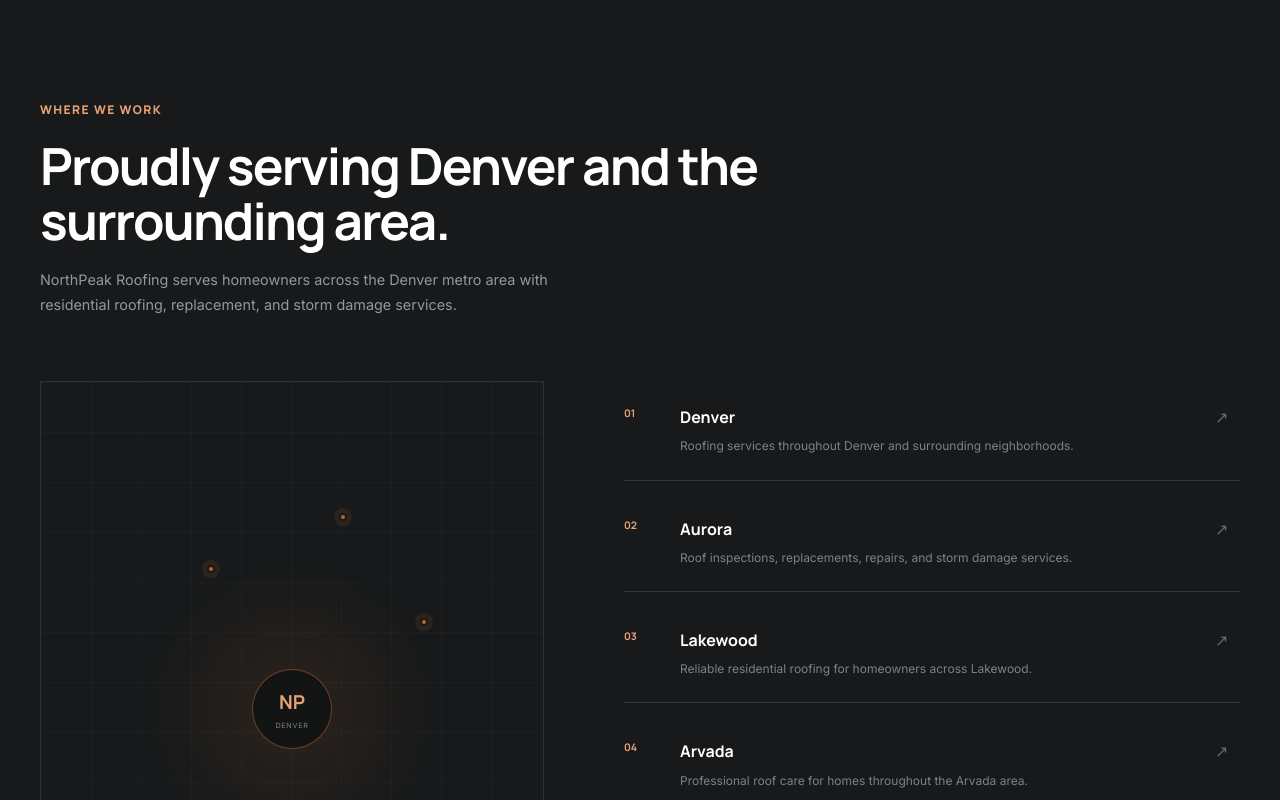
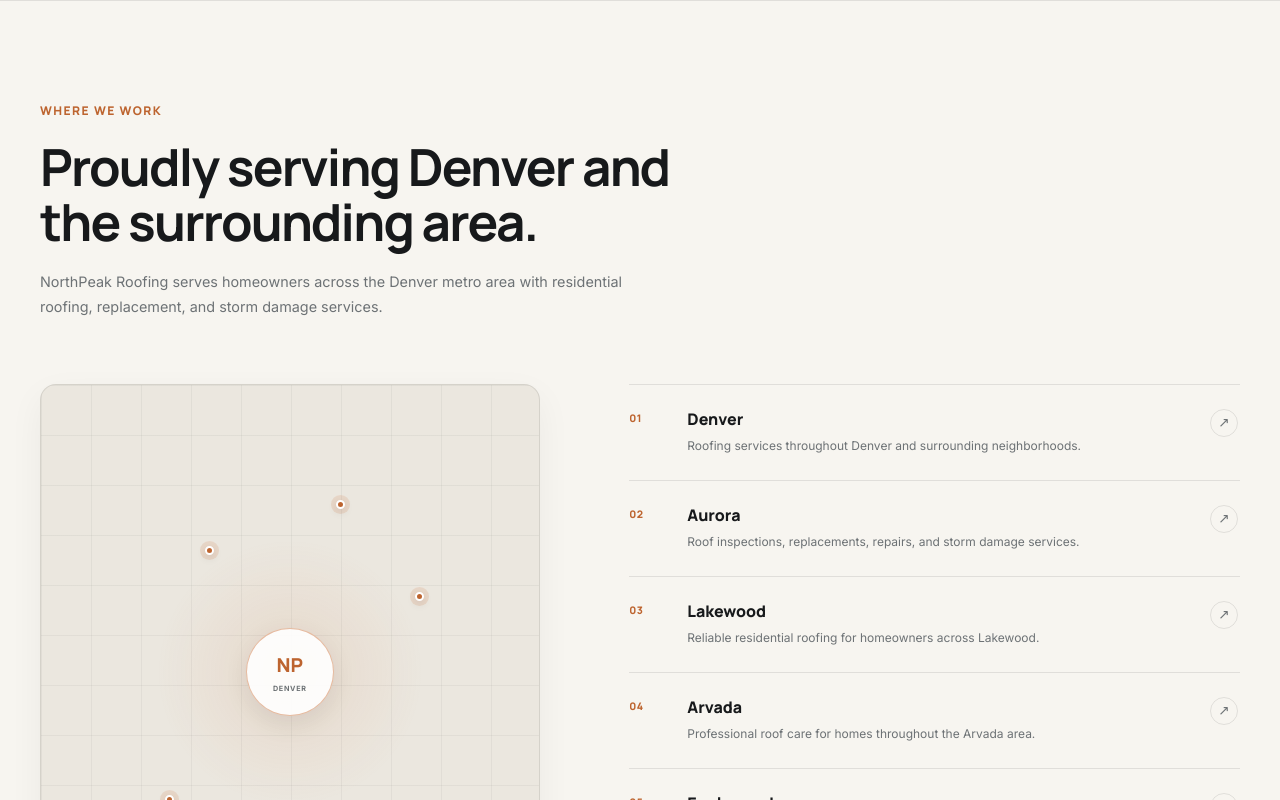
Before and after one commit to seeratfatimaworks-blip/North-Peak-Roofing, a React (Vite) app: page / in a window 1280 px wide. Shown: the part 9780-10580 px from the top of the page. Built offline with nearby package versions, Linux system fonts and the light colour scheme.

Commit message:
Redesign service areas section

```diff
--- a/src/components/home/ServiceAreas.css
+++ b/src/components/home/ServiceAreas.css
@@ -1,6 +1,9 @@
 .service-areas {
-    background: var(--color-charcoal);
-    color: var(--color-white);
+    background: var(--color-warm-white);
+
+    border-top: 1px solid var(--border-light);
+
+
 }
 
 .service-areas__inner {
@@ -10,85 +13,107 @@
     margin-inline: auto;
 
     padding-block: var(--space-4xl);
+
+
 }
 
 /* =========================
-   HEADING
+HEADING
 ========================= */
 
 .service-areas__heading {
-    max-width: 720px;
-}
-
-.service-areas__heading .eyebrow {
-    color: #e6a273;
+    max-width: 760px;
 }
 
 .service-areas__heading h2 {
+    max-width: 700px;
+
     margin-top: 1rem;
 
-    color: var(--color-white);
+    color: var(--color-charcoal);
+
+
 }
 
 .service-areas__heading p {
-    max-width: 570px;
+    max-width: 620px;
 
     margin-top: 1.25rem;
 
-    color: rgba(255, 255, 255, 0.55);
+    color: var(--color-muted);
 
     font-size: 0.9rem;
-    line-height: 1.7;
+    line-height: 1.75;
+
+
 }
 
 /* =========================
-   CONTENT
+CONTENT
 ========================= */
 
 .service-areas__content {
     display: grid;
-    grid-template-columns: 0.9fr 1.1fr;
+    grid-template-columns: minmax(280px, 0.9fr) minmax(350px, 1.1fr);
 
-    gap: 5rem;
+    gap: clamp(3rem, 7vw, 6rem);
 
     margin-top: 4rem;
+
+    align-items: stretch;
+
 }
 
 /* =========================
-   MAP
+MAP
 ========================= */
 
 .service-areas__map {
     position: relative;
-
     min-height: 500px;
 
     overflow: hidden;
 
-    border: 1px solid rgba(255, 255, 255, 0.1);
+    border: 1px solid var(--border-light);
+    border-radius: var(--radius-lg);
 
     background:
         radial-gradient(circle at center,
             rgba(201, 107, 50, 0.12),
             transparent 35%),
-        #17191a;
+        #ebe7df;
+
+    box-shadow:
+        0 12px 35px rgba(17, 19, 21, 0.05);
+
+
 }
+
+/* =========================
+MAP GRID
+========================= */
 
 .service-areas__map-grid {
     position: absolute;
+
     inset: 0;
 
-    opacity: 0.4;
+    opacity: 0.65;
 
     background-image:
-        linear-gradient(rgba(255, 255, 255, 0.06) 1px,
+        linear-gradient(rgba(17, 19, 21, 0.07) 1px,
             transparent 1px),
         linear-gradient(90deg,
-            rgba(255, 255, 255, 0.06) 1px,
+            rgba(17, 19, 21, 0.07) 1px,
             transparent 1px);
 
     background-size: 50px 50px;
+
 }
+
+/* =========================
+MAP CENTER
+========================= */
 
 .service-areas__map-center {
     position: absolute;
@@ -96,52 +121,70 @@
     top: 50%;
     left: 50%;
 
-    width: 80px;
-    height: 80px;
+    width: 88px;
+    height: 88px;
 
     display: flex;
     flex-direction: column;
+
     align-items: center;
     justify-content: center;
 
-    border: 1px solid rgba(201, 107, 50, 0.5);
+    border: 1px solid rgba(201, 107, 50, 0.45);
+
     border-radius: 50%;
 
-    background: rgba(17, 19, 21, 0.9);
+    background: rgba(255, 255, 255, 0.9);
+
+    box-shadow:
+        0 8px 25px rgba(17, 19, 21, 0.08);
 
     transform: translate(-50%, -50%);
+
+
 }
 
 .service-areas__map-center span {
-    color: #e6a273;
+    color: var(--color-copper);
 
     font-family: var(--font-heading);
     font-size: 1.2rem;
-    font-weight: 700;
+    font-weight: 800;
+
+
 }
 
 .service-areas__map-center small {
     margin-top: 0.15rem;
-
-    color: rgba(255, 255, 255, 0.45);
+    color: var(--color-muted);
 
     font-size: 0.45rem;
+    font-weight: 700;
+
     letter-spacing: 0.1em;
+
 }
+
+/* =========================
+MAP DOTS
+========================= */
 
 .map-dot {
     position: absolute;
 
-    width: 8px;
-    height: 8px;
+    width: 9px;
+    height: 9px;
 
-    border: 2px solid var(--color-charcoal);
+    border: 2px solid var(--color-white);
+
     border-radius: 50%;
 
     background: var(--color-copper);
 
     box-shadow:
-        0 0 0 5px rgba(201, 107, 50, 0.12);
+        0 0 0 5px rgba(201, 107, 50, 0.14),
+        0 3px 10px rgba(17, 19, 21, 0.12);
+
 }
 
 .map-dot--one {
@@ -170,74 +213,119 @@
 }
 
 /* =========================
-   LIST
+SERVICE LIST
 ========================= */
 
 .service-areas__list {
-    display: flex;
-    flex-direction: column;
-    gap: 0.75rem;
+    border-top: 1px solid var(--border-light);
 }
 
 .service-area {
     display: grid;
-    grid-template-columns: 40px 1fr 25px;
+    grid-template-columns: 42px 1fr 30px;
 
     gap: 1rem;
 
     align-items: start;
 
-    padding-block: 1.5rem;
+    padding: 1.5rem 0;
 
-    border-bottom: 1px solid rgba(255, 255, 255, 0.12);
+    border-bottom: 1px solid var(--border-light);
 
     transition:
         padding-left var(--transition-fast),
         background var(--transition-fast);
+
 }
 
 .service-area:hover {
     padding-left: 0.5rem;
+
+    background: rgba(255, 255, 255, 0.45);
+
+
 }
 
+/* =========================
+NUMBER
+========================= */
+
 .service-area__number {
-    color: #e6a273;
+    padding-top: 0.1rem;
+
+    color: var(--color-copper);
 
     font-family: var(--font-heading);
     font-size: 0.65rem;
-    font-weight: 700;
+    font-weight: 800;
+
+    letter-spacing: 0.04em;
+
+
 }
 
+/* =========================
+AREA CONTENT
+========================= */
+
 .service-area h3 {
+    color: var(--color-charcoal);
+
+
     font-family: var(--font-heading);
     font-size: 1rem;
+    font-weight: 800;
+
+    line-height: 1.3;
+
+
 }
 
 .service-area p {
-    max-width: 430px;
+    max-width: 450px;
+    margin-top: 0.4rem;
 
-    margin-top: 0.35rem;
-
-    color: rgba(255, 255, 255, 0.45);
+    color: var(--color-muted);
 
     font-size: 0.75rem;
-    line-height: 1.6;
+    line-height: 1.65;
+
 }
 
+/* =========================
+ARROW
+========================= */
+
 .service-area__arrow {
-    color: rgba(255, 255, 255, 0.35);
+    width: 28px;
+    height: 28px;
+    display: grid;
+    place-items: center;
 
-    font-size: 1rem;
+    border: 1px solid var(--border-light);
+    border-radius: 50%;
 
-    transition: color var(--transition-fast);
+    color: var(--color-muted);
+
+    font-size: 0.85rem;
+
+    transition:
+        color var(--transition-fast),
+        background var(--transition-fast),
+        border-color var(--transition-fast);
+
 }
 
 .service-area:hover .service-area__arrow {
-    color: #e6a273;
+    border-color: rgba(201, 107, 50, 0.35);
+    background: rgba(201, 107, 50, 0.08);
+
+    color: var(--color-copper);
+
 }
 
 /* =========================
-   RESPONSIVE
+TABLET
 ========================= */
 
 @media (max-width: 850px) {
@@ -245,12 +333,23 @@
         grid-template-columns: 1fr;
 
         gap: 3rem;
+
+        margin-top: 3rem;
     }
 
     .service-areas__map {
-        min-height: 350px;
+        min-height: 360px;
     }
+
+    .service-areas__list {
+        max-width: 750px;
+    }
+
 }
+
+/* =========================
+MOBILE
+========================= */
 
 @media (max-width: 600px) {
     .service-areas__inner {
@@ -258,14 +357,25 @@
     }
 
     .service-areas__content {
-        margin-top: 3rem;
+        gap: 2.5rem;
     }
 
     .service-areas__map {
         min-height: 280px;
+
+        border-radius: var(--radius-md);
     }
 
     .service-area {
-        grid-template-columns: 30px 1fr 20px;
+        grid-template-columns: 30px 1fr 28px;
+
+        gap: 0.75rem;
+
+        padding-block: 1.25rem;
     }
+
+    .service-area p {
+        font-size: 0.72rem;
+    }
+
 }
```
